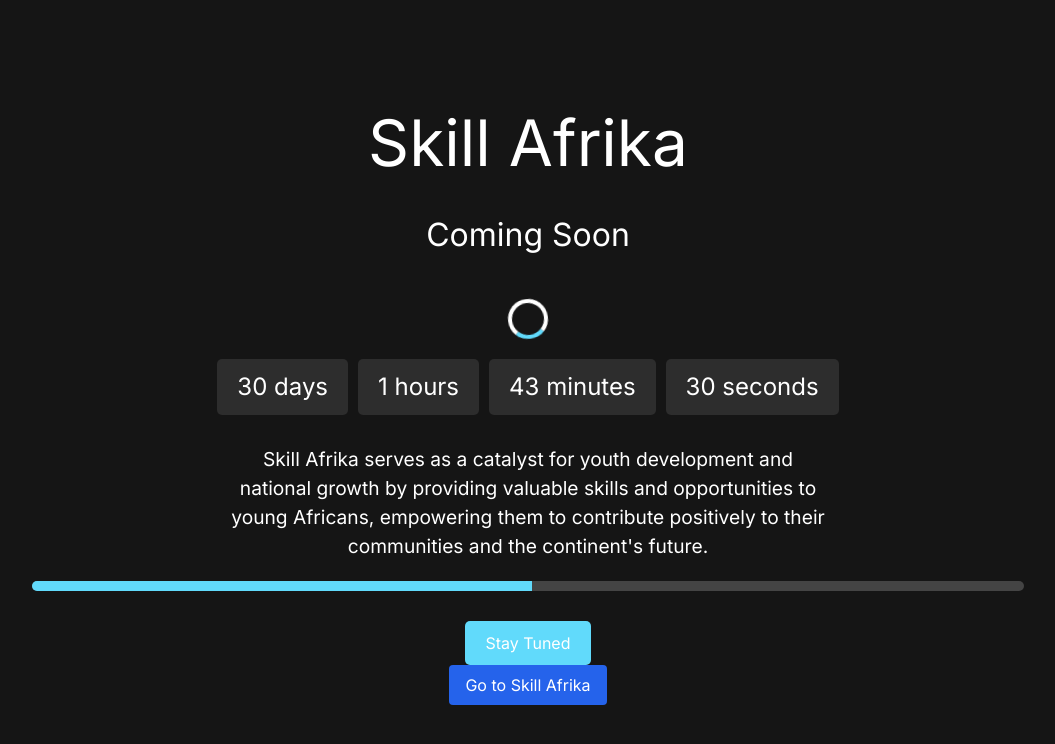
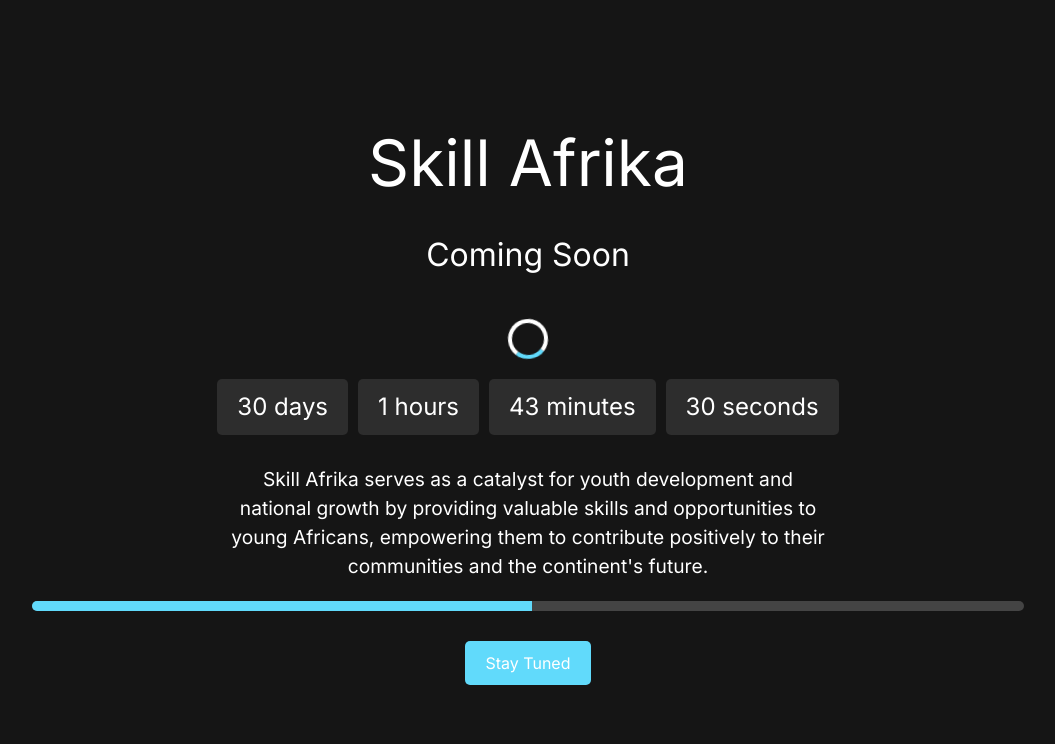
Before and after one commit to Skill-Afrika/skill-africa-frontend, a Next.js app: page / in a window 1280 px wide. Shown: the top 744 px of the page, without its empty margins (112-1167 px from the left). Built offline with nearby package versions, Linux system fonts and the light colour scheme.

Commit message:
removed nav

```diff
--- a/app/home.jsx
+++ b/app/home.jsx
@@ -320,14 +320,11 @@
             initial={{ opacity: 0, y: 50 }}
             animate={{ opacity: 1, y: 0 }}
             transition={{ delay: 3.0, duration: 1.5 }}
-            onClick={goToLandingPage}
+
           >
             Stay Tuned
           </Button>
 
-          <Link href="/landing" passHref legacyBehavior>
-            <a className="bg-blue-600 text-white px-4 py-2 rounded">Go to Skill Afrika</a>
-          </Link>
 
         </ContentContainer>
       </Container>
```
